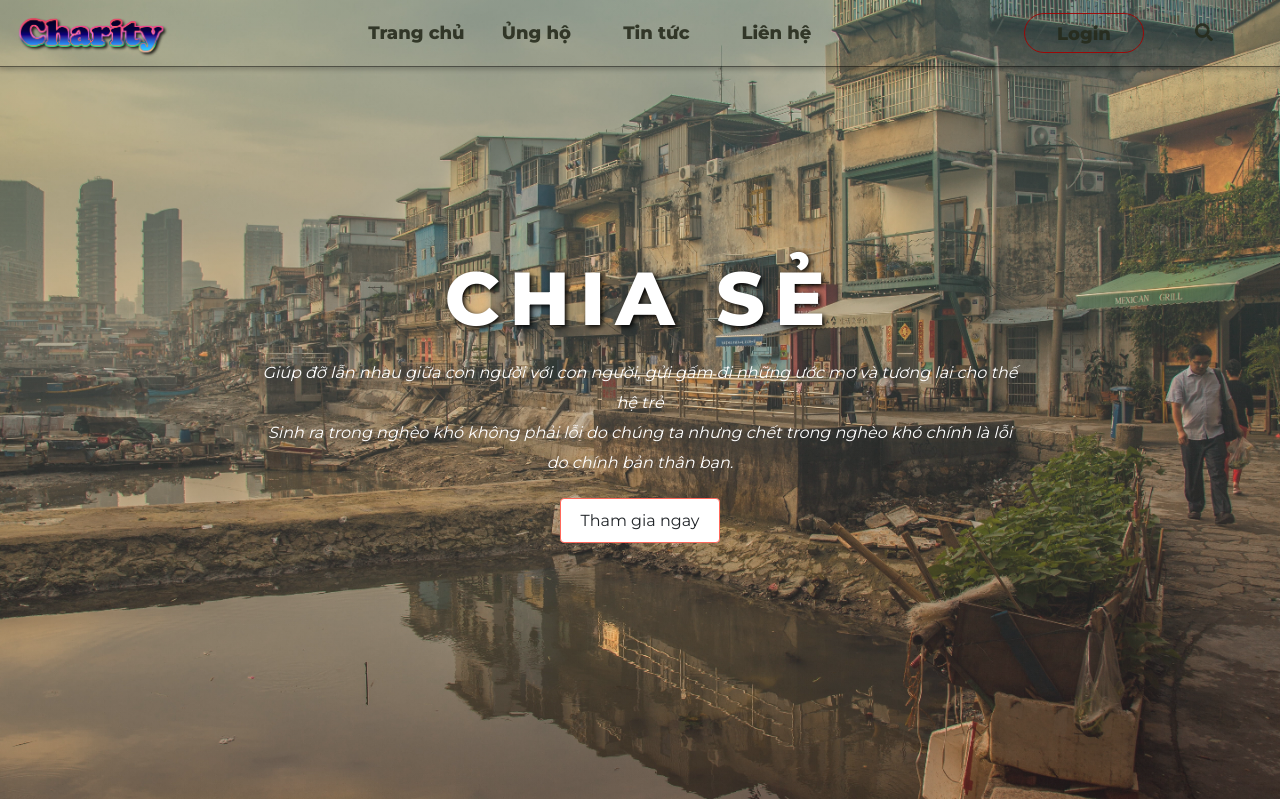
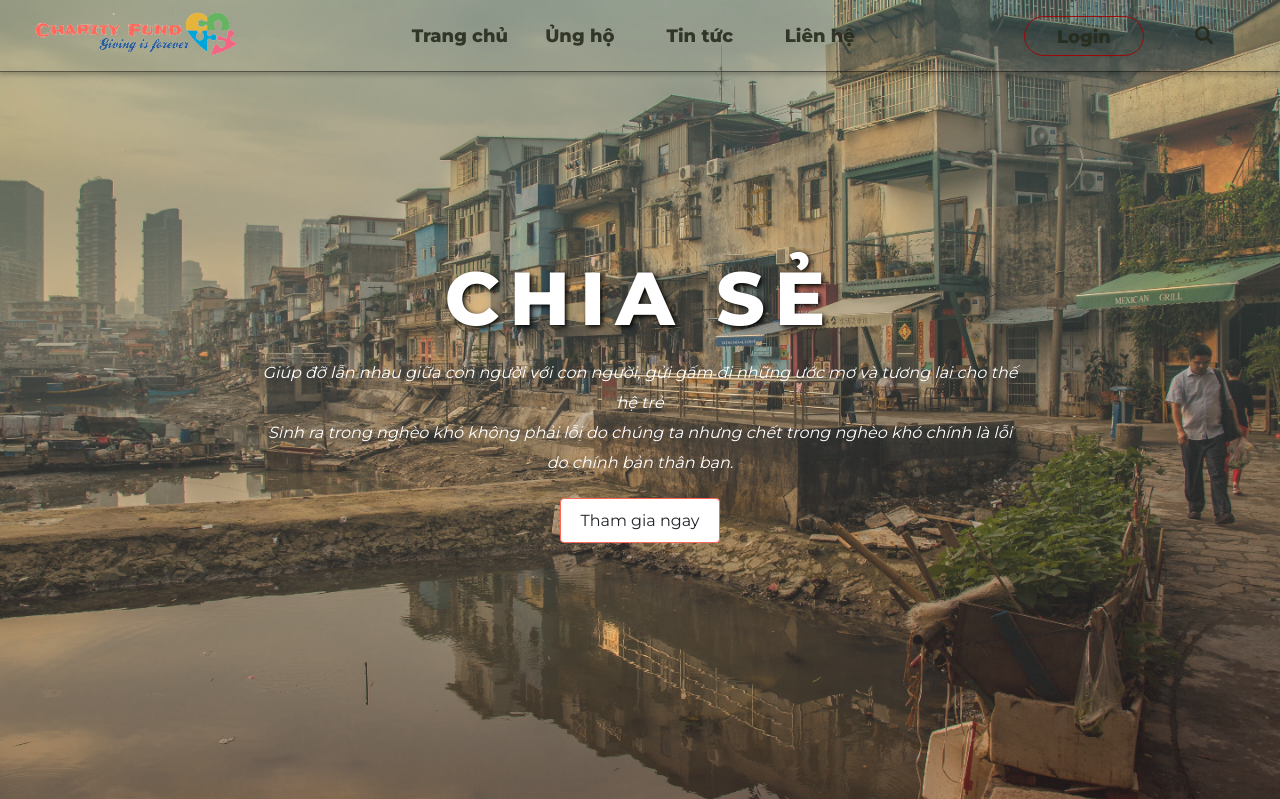
Before and after one commit to lantuyan/doan.github.io, a PHP site: page /news.html in a window 1280 px wide. Shown: the top 799 px of the page. Run offline with PHP 8.4, Linux system fonts and the light colour scheme; some libraries are stand-ins or nearby versions.

Commit message:
fix logo, icon

```diff
--- a/contact.html
+++ b/contact.html
@@ -16,7 +16,8 @@
     <link rel="stylesheet" href="css/lightslider.css">
     <script type="text/javascript" src="js/lightslider.js"></script>
 
-
+        <!--fontawesome-->
+        <link rel="stylesheet" href="https://cdnjs.cloudflare.com/ajax/libs/font-awesome/4.7.0/css/font-awesome.min.css">
 
     <!-- Bootstrap  -->
     <link rel="stylesheet" href="css/bootstrap.min.css" type="text/css">
@@ -38,7 +39,7 @@
     <header>
         <div class="navbar navbar-expand-md container-fluid" >
             <a href="index.html" class="logo" style="display: block; ">
-                <img src="img/logo-charity.png" style="height: 50px; width: auto;" alt="">
+                <img src="img/logo-charity-fund.png" style="height: 55px; width: auto;" alt="">
             </a>
             <button class="navbar-toggler" type="button" data-toggle="collapse" data-target="#navbarResponsive">
                 <i class="fas fa-bars"></i>
--- a/css/style.css
+++ b/css/style.css
@@ -752,7 +752,7 @@ header .navbar .btn-login{
     padding-left: 10px;
     /* line-height: 60px; */
 
-    background-image: url(img/mail-icon.svg);
+    background-image: url(../img/mail-icon.svg);
     background-size:contain;
     background-repeat: no-repeat;
     text-indent: 30px;
--- a/index.html
+++ b/index.html
@@ -21,7 +21,8 @@
     <link rel="stylesheet" href="css/lightslider.css">
     <script type="text/javascript" src="js/lightslider.js"></script>
 
-
+     <!--fontawesome-->
+     <link rel="stylesheet" href="https://cdnjs.cloudflare.com/ajax/libs/font-awesome/4.7.0/css/font-awesome.min.css">
 
     <!-- Bootstrap  -->
     <link rel="stylesheet" href="css/bootstrap.min.css" type="text/css">
@@ -59,7 +60,7 @@
         <header>
             <div class="navbar navbar-expand-md container-fluid">
                 <a href="index.html" class="logo" style="display: block; ">
-                    <img src="img/logo-charity-fund.png" style="height: 90px; width: auto;" alt="">
+                    <img src="img/logo-charity-fund.png" style="height: 55px; width: auto;" alt="">
                 </a>
                 <button class="navbar-toggler" type="button" data-toggle="collapse" data-target="#navbarResponsive">
                     <i class="fas fa-bars"></i>
--- a/news.html
+++ b/news.html
@@ -17,6 +17,8 @@
     <link rel="stylesheet" href="css/lightslider.css">
     <script type="text/javascript" src="js/lightslider.js"></script>
 
+    <!--fontawesome-->
+    <link rel="stylesheet" href="https://cdnjs.cloudflare.com/ajax/libs/font-awesome/4.7.0/css/font-awesome.min.css">
 
 
     <!-- Bootstrap  -->
@@ -54,7 +56,7 @@
  <header>
     <div class="navbar navbar-expand-md container-fluid">
         <a href="index.html" class="logo" style="display: block; ">
-            <img src="img/logo-charity.png" style="height: 50px; width: auto;" alt="">
+            <img src="img/logo-charity-fund.png" style="height: 55px; width: auto;" alt="">
         </a>
         <button class="navbar-toggler" type="button" data-toggle="collapse" data-target="#navbarResponsive">
             <i class="fas fa-bars"></i>
--- a/ungho.html
+++ b/ungho.html
@@ -59,7 +59,7 @@
         <header>
             <div class="navbar navbar-expand-md container-fluid">
                 <a href="index.html" class="logo" style="display: block; ">
-                    <img src="img/logo-charity.png" style="height: 50px; width: auto;" alt="">
+                    <img src="img/logo-charity-fund.png" style="height: 55px; width: auto;" alt="">
                 </a>
                 <button class="navbar-toggler" type="button" data-toggle="collapse" data-target="#navbarResponsive">
                     <i class="fas fa-bars"></i>
```
Also changed, not shown: img/mail-icon.svg (added).
